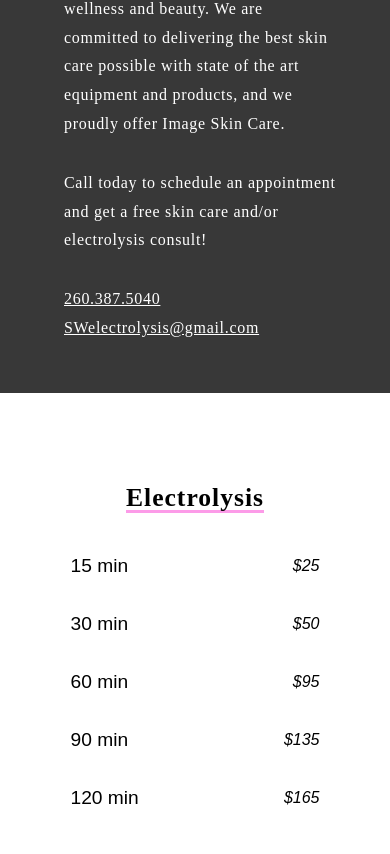
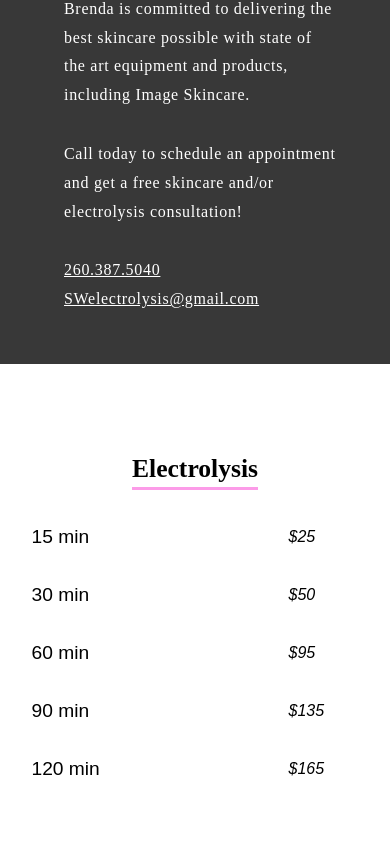
Before and after one commit to ZaneMeroff/sw_electrolysis_react, a React (Create React App) app: page / in a window 390 px wide. Shown: the part 810-1664 px from the top of the page. Built offline with nearby package versions, Linux system fonts and the light colour scheme; a web font is replaced by a local one.

Commit message:
fix(Nav): fix mobile nav overflow scroll

```diff
--- a/src/components/About/About.js
+++ b/src/components/About/About.js
@@ -10,8 +10,8 @@ export const About = () => {
       <section id='about-section' className='about-outer-container'>
         {/* <div className='profile-pic-container'><img alt='zacharys profile' src={profilePic} className='profile-pic'/></div> */}
         <div className='about-info-container'>
-          <p className='bio-text'>At Southwest Electrolysis & Spa we specialize in electrolysis, microneedling, microdermabrasion, dermaplaning, facials, and peels. Owner and operator Brenda Nemeroff has more than 30 years of experience in the esthetics and medical industry. She has dedicated her life to helping people reach a higher level of wellness and beauty. We are committed to delivering the best skin care possible with state of the art equipment and products, and we proudly offer Image Skin Care.</p>
-          <p className='bio-text'>Call today to schedule an appointment and get a free skin care and/or electrolysis consult!</p>
+          <p className='bio-text'>Southwest Electrolysis & Spa offers electrolysis, microneedling, microdermabrasion, dermaplaning, facials, and peels. Owner and operator Brenda Nemeroff has more than 30 years of experience in the esthetics and medical industries. She has dedicated her life to helping people elevate their wellness and beauty. Brenda is committed to delivering the best skincare possible with state of the art equipment and products, including Image Skincare.</p>
+          <p className='bio-text'>Call today to schedule an appointment and get a free skincare and/or electrolysis consultation!</p>
           <a href="tel:2603875040" style={{ textDecorationColor: '#FFF' }}><p className='about-text'>260.387.5040</p></a>
           <a rel='noopener noreferrer' aria-label='send email' href='mailto: swelectrolysis@gmail.com ' target='_blank'><p className='about-text email-text'>SWelectrolysis@gmail.com </p></a>
           {/* <a rel='noopener noreferrer' href={resumeData.resumeURL} target='_blank'><button tabIndex='-1' aria-label='view resume as PDF' className='resume-button'>resume.pdf</button></a> */}
--- a/src/components/Nav/Nav.css
+++ b/src/components/Nav/Nav.css
@@ -53,7 +53,6 @@
 
 .mobile-nav-container {
   display: none;
-  position: absolute;
 }
 
 .mobile-menu {
@@ -127,6 +126,8 @@
 
   .mobile-nav-container {
     display: block;
+    overflow: hidden;
+    position: absolute;
   }
 
   .full-nav-container {
--- a/src/components/SpaMenu/SpaMenu.css
+++ b/src/components/SpaMenu/SpaMenu.css
@@ -3,38 +3,39 @@
   display: flex;
   flex-direction: column;
   height: auto;
+  align-items: center;
   padding: 0px 0px 60px 0px;
   width: 100%;
 }
 
 .menu-section-wrapper {
   display: flex;
+  width: 60%;
 }
 
 .heading-wrapper {
   display: flex;
   height: 30px;
   margin-top: 75px;
-  width: 30%;
+  width: 40%;
 }
 
 .heading-border {
   border-bottom: 3px solid #fc9be8;
   margin-left: 25%;
-  margin-bottom: -3px;
+  margin-bottom: -6px;
   width: auto;
 }
 
 .heading-title {
   font-family: 'Muli';
   font-size: 160%;
-  letter-spacing: 1px;
   padding-bottom: 10px;
 }
 
 .menu-right-container {
   margin-top: 80px;
-  width: 70%;
+  width: 60%;
 }
 
 .menu-item-container {
@@ -51,11 +52,10 @@
 }
 
 .menu-item-price {
-  /* font-weight: lighter; */
+  min-width: 70px;
 }
 
 .menu-item-pkg-price {
-  /* font-weight: lighter; */
   vertical-align: top;
 }
 
@@ -63,10 +63,22 @@ table, tr, td {
   padding: 0px 5px;
 }
 
+@media only screen and (max-width: 1000px) {
+
+  .menu-section-wrapper {
+    width: 90%;
+  }
+
+  .menu-right-container {
+    width: 80%;
+  }
+}
+
 @media only screen and (max-width: 760px) {
 
   .menu-right-container {
     margin-top: 40px;
+    width: 100%;
   }
 
   .menu-outer-container {
@@ -87,16 +99,10 @@ table, tr, td {
 
   .menu-item-title {
     font-size: 120%;
+    width: 100%;
   }
 
   .heading-border {
-    margin: 0px;
+    margin: 0px 0px -6px 0px;
   }
 }
-
-@media only screen and (max-width: 560px) {
-
-  .menu-item-title {
-    width: 300px;
-  }
-}
```
